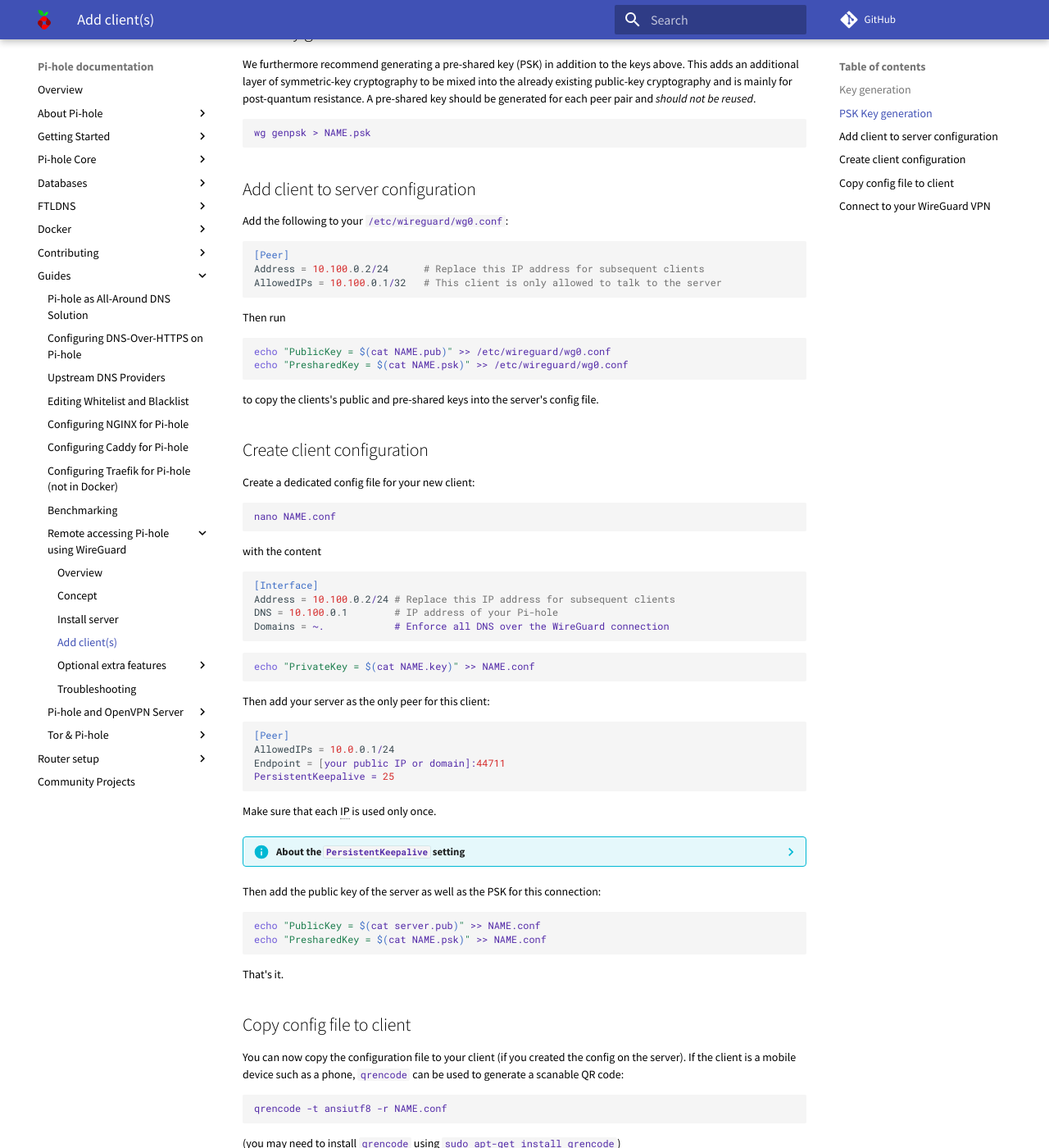
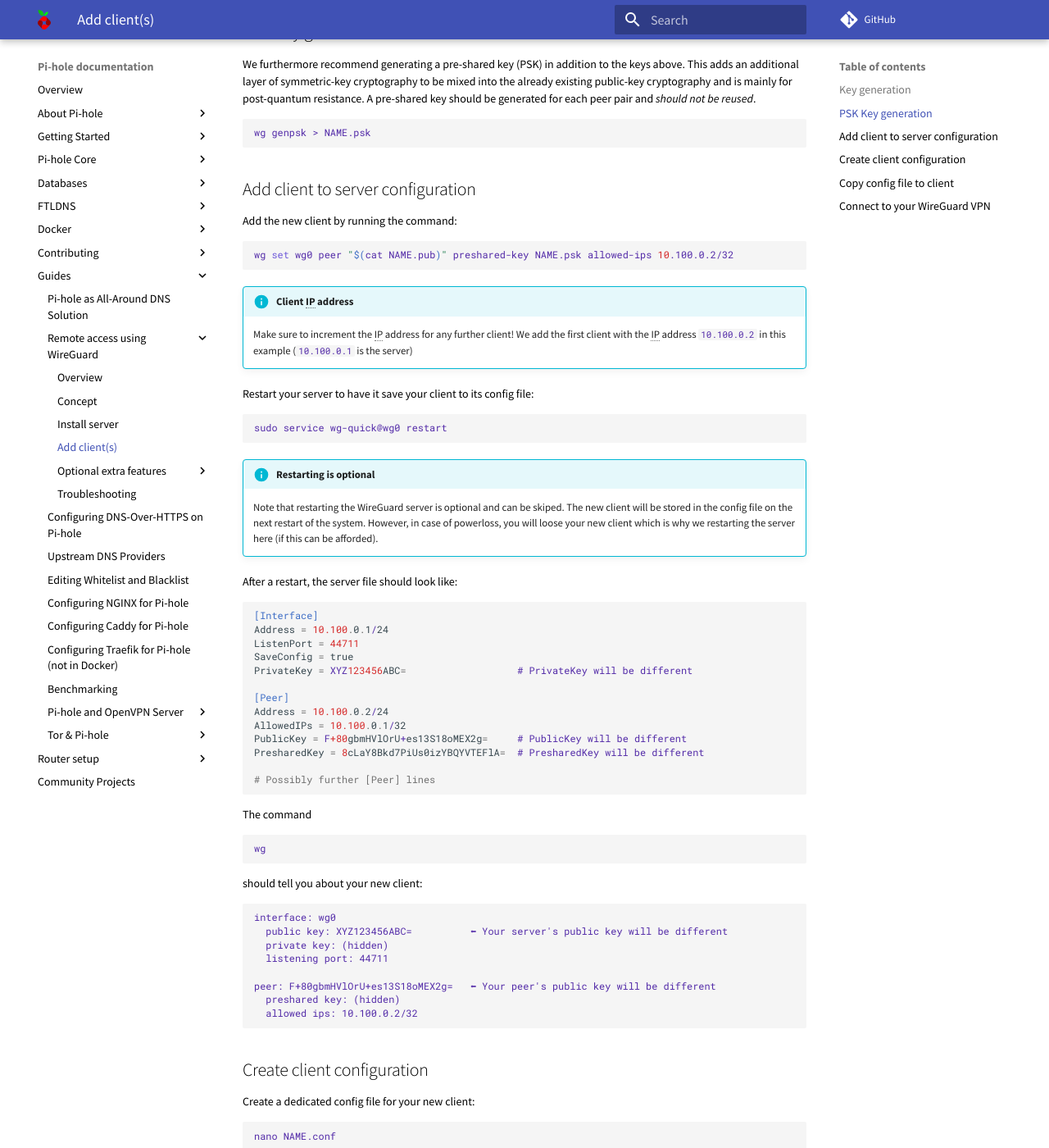
Before and after one commit to pi-hole/docs, an MkDocs documentation site: the page built from docs/guides/wireguard/client.md, in a window 1280 px wide and 1400 px high, scrolled down 542 px. Shown: the whole window at 82% size. Built offline with MkDocs 1.6.1 and Material for MkDocs 9.7.7, drawn with Linux system fonts in a browser that asks for light colours; comment, search, counter and statistics services are not loaded; some of the changed text lies outside the part shown.

Commit message:
Further optimizations and corrections for the WireGuard guide
Signed-off-by: DL6ER <dl6er@dl6er.de>

````diff
--- a/docs/guides/wireguard/client.md
+++ b/docs/guides/wireguard/client.md
@@ -25,22 +25,64 @@
 
 ## Add client to server configuration
 
-Add the following to your `/etc/wireguard/wg0.conf`:
+Add the new client by running the command:
+
+``` bash
+wg set wg0 peer "$(cat NAME.pub)" preshared-key NAME.psk allowed-ips 10.100.0.2/32
+```
+
+<!-- markdownlint-disable code-block-style -->
+!!! info "Client IP address"
+    Make sure to increment the IP address for any further client! We add the first client with the IP address `10.100.0.2` in this example (`10.100.0.1` is the server)
+<!-- markdownlint-disable code-block-style -->
+
+Restart your server to have it save your client to its config file:
+
+``` bash
+sudo service wg-quick@wg0 restart
+```
+
+<!-- markdownlint-disable code-block-style -->
+!!! info "Restarting is optional"
+    Note that restarting the WireGuard server is optional and can be skiped. The new client will be stored in the config file on the next restart of the system. However, in case of powerloss, you will loose your new client which is why we restarting the server here (if this can be afforded).
+<!-- markdownlint-disable code-block-style -->
+
+After a restart, the server file should look like:
 
 ``` toml
+[Interface]
+Address = 10.100.0.1/24
+ListenPort = 44711
+SaveConfig = true
+PrivateKey = XYZ123456ABC=                   # PrivateKey will be different
+
 [Peer]
-Address = 10.100.0.2/24      # Replace this IP address for subsequent clients
-AllowedIPs = 10.100.0.1/32   # This client is only allowed to talk to the server
+Address = 10.100.0.2/24
+AllowedIPs = 10.100.0.1/32
+PublicKey = F+80gbmHVlOrU+es13S18oMEX2g=     # PublicKey will be different
+PresharedKey = 8cLaY8Bkd7PiUs0izYBQYVTEFlA=  # PresharedKey will be different
+
+# Possibly further [Peer] lines
 ```
 
-Then run
+The command
 
 ``` bash
-echo "PublicKey = $(cat NAME.pub)" >> /etc/wireguard/wg0.conf
-echo "PresharedKey = $(cat NAME.psk)" >> /etc/wireguard/wg0.conf
+wg
 ```
 
-to copy the clients's public and pre-shared keys into the server's config file.
+should tell you about your new client:
+
+``` plain
+interface: wg0
+  public key: XYZ123456ABC=          ⬅ Your server's public key will be different
+  private key: (hidden)
+  listening port: 44711
+
+peer: F+80gbmHVlOrU+es13S18oMEX2g=   ⬅ Your peer's public key will be different
+  preshared key: (hidden)
+  allowed ips: 10.100.0.2/32
+```
 
 ## Create client configuration
 
@@ -54,25 +96,33 @@
 
 ``` toml
 [Interface]
-Address = 10.100.0.2/24 # Replace this IP address for subsequent clients
-DNS = 10.100.0.1        # IP address of your Pi-hole
-Domains = ~.            # Enforce all DNS over the WireGuard connection
+Address = 10.100.0.2/32 # Replace this IP address for subsequent clients
+DNS = 10.100.0.1        # IP address of your server (Pi-hole)
 ```
+
+and add the private key of this client
 
 ``` bash
 echo "PrivateKey = $(cat NAME.key)" >> NAME.conf
 ```
 
-Then add your server as the only peer for this client:
+Next, add your server as peer for this client:
 
 ``` toml
 [Peer]
-AllowedIPs = 10.0.0.1/24
+AllowedIPs = 10.100.0.0/24
 Endpoint = [your public IP or domain]:44711
 PersistentKeepalive = 25
 ```
 
-Make sure that each IP is used only once.
+Then add the public key of the server as well as the PSK for this connection:
+
+``` bash
+echo "PublicKey = $(cat server.pub)" >> NAME.conf
+echo "PresharedKey = $(cat NAME.psk)" >> NAME.conf
+```
+
+That's it.
 
 <!-- markdownlint-disable code-block-style -->
 ??? info "About the `PersistentKeepalive` setting"
@@ -82,17 +132,10 @@
 
     When this option is enabled, a keepalive packet is sent to the server endpoint once every interval seconds. A sensible interval that works with a wide variety of firewalls is `25` seconds. Setting it to 0 turns the feature off, which is the default.
 
+    Handshakes are not the same as keep-alives. A handshake establishes a limited-time session of about 3 minutes. So, for about 3 minutes your client is able to send its keep-alive packets without requireing a new session. Then, when the session expires, sending a new keep-alive requires a new session for which you should see a new handshake. In practice, the client initiates a handshake earlier.
+
     **TL;DR** If you're behind NAT or a firewall and you want to receive incoming connections long after network traffic has gone silent, this option will keep the "connection" open in the eyes of NAT.
 <!-- markdownlint-disable code-block-style -->
-
-Then add the public key of the server as well as the PSK for this connection:
-
-``` bash
-echo "PublicKey = $(cat server.pub)" >> NAME.conf
-echo "PresharedKey = $(cat NAME.psk)" >> NAME.conf
-```
-
-That's it.
 
 ## Copy config file to client
 
@@ -104,8 +147,31 @@
 
 (you may need to install `qrencode` using `sudo apt-get install qrencode`)
 
+You can directly scan this QR code with the official WireGuard app after clicking on the blue plus symbol in the lower right corner.
+
 ## Connect to your WireGuard VPN
 
 After creating/copying the connection information over to your client, you may use the client you prefer to connect to your system. Mind that setting up auto-start of the WireGuard connection may lead to issues if you are doing this too early (when the system cannot resolve DNS). See our [FAQ](faq.md) for further hints.
 
+You can check if your client successfully connected by, once again, running
+
+``` plain
+wg
+```
+
+on the server. It should show some traffic for your client if everything works:
+
+``` plain
+interface: wg0
+  public key: XYZ123456ABC=          ⬅ Your server's public key will be different
+  private key: (hidden)
+  listening port: 44711
+
+peer: F+80gbmHVlOrU+es13S18oMEX2g=   ⬅ Your peer's public key will be different
+  preshared key: (hidden)
+  allowed ips: 10.100.0.2/32
+  latest handshake: 32 seconds ago
+  transfer: 3.43 KiB received, 188 B sent
+```
+
 {!abbreviations.md!}
--- a/docs/guides/wireguard/server.md
+++ b/docs/guides/wireguard/server.md
@@ -4,7 +4,7 @@
 !!! info "The terms "server" and "client""
     Usage of the terms `server` and `client` were purposefully chosen in this guide specifically to help both new users and existing OpenVPN users become familiar with the construction of WireGuard's configuration files.
 
-    WireGuard documentation simply refers to both of these concepts as `peers`.
+    WireGuard itself simply refers to all connected devices as `peers`. It consitutes a connection between computers.
 <!-- markdownlint-enable code-block-style -->
 
 ## Installing the server components
@@ -82,20 +82,25 @@
 systemctl start wg-quick@wg0
 ```
 
-If successful, you should not see any output. In case you get an error like
+If successful, you should not see any output.
 
-``` plain
-RTNETLINK answers: Operation not supported
-Unable to access interface: Protocol not supported
-```
+<!-- markdownlint-disable code-block-style -->
+??? warning "Error: RTNETLINK answers: Operation not supported"
+    In case you get an error like
 
-you should check that the WireGuard kernel module is loaded with the command below:
+    ``` plain
+    RTNETLINK answers: Operation not supported
+    Unable to access interface: Protocol not supported
+    ```
 
-```bash
-sudo modprobe wireguard
-```
+    you should check that the WireGuard kernel module is loaded with the command below:
 
-If you get an error saying the module is missing, try reinstalling WireGuard or restart your server and try again. This may happen when the WireGuard server is installed for a more recent kernel than you are currently running. This typically happens when you have neither updated nor restarted your system for a long time.
+    ```bash
+    sudo modprobe wireguard
+    ```
+
+    If you get an error saying the module is missing, try reinstalling WireGuard or restart your server and try again. This may happen when the WireGuard server is installed for a more recent kernel than you are currently running. This typically happens when you have neither updated nor restarted your system for a long time.
+<!-- markdownlint-enable code-block-style -->
 
 ## Check everything is running
 
@@ -105,6 +110,21 @@
 wg
 ```
 
+The output should look like the following:
+
+``` plain
+interface: wg0
+  public key: XYZ123456ABC=   ⬅ Your public key will be different
+  private key: (hidden)
+  listening port: 44711
+```
+
+Your public key will be different to ours. This is expected (you just created your own key above).
+
+## Set your Pi-hole to listen on all interfaces
+
+On your [Settings page (tab DNS)](http://pi.hole/admin/settings.php?tab=dns), ensure you set the listing mode of your Pi-hole to one of the `Listen of all interfaces` settings. The top one is perferred as it adds a bit of additional safety. Your WireGuard peers/clients will be correctly recognized as being only one hop away.
+
 You can now continue to add clients.
 
 {!abbreviations.md!}
--- a/mkdocs.yml
+++ b/mkdocs.yml
@@ -92,14 +92,7 @@
     - 'How to sign-off commits': guides/github/how-to-signoff.md
   - 'Guides':
     - 'Pi-hole as All-Around DNS Solution': guides/unbound.md
-    - 'Configuring DNS-Over-HTTPS on Pi-hole': guides/dns-over-https.md
-    - 'Upstream DNS Providers': guides/upstream-dns-providers.md
-    - 'Editing Whitelist and Blacklist': guides/whitelist-blacklist.md
-    - 'Configuring NGINX for Pi-hole': guides/nginx-configuration.md
-    - 'Configuring Caddy for Pi-hole': guides/caddy-configuration.md
-    - 'Configuring Traefik for Pi-hole (not in Docker)': guides/traefik-configuration-nodocker.md
-    - 'Benchmarking': guides/benchmark.md
-    - 'Remote accessing Pi-hole using WireGuard':
+    - 'Remote access using WireGuard':
       - 'Overview': guides/wireguard/overview.md
       - 'Concept': guides/wireguard/concept.md
       - 'Install server': guides/wireguard/server.md
@@ -108,6 +101,13 @@
         - 'Make all local devices accessible': guides/wireguard/internal.md
         - 'Reroute all Internet traffic': guides/wireguard/route-everything.md
       - 'Troubleshooting': guides/wireguard/faq.md
+    - 'Configuring DNS-Over-HTTPS on Pi-hole': guides/dns-over-https.md
+    - 'Upstream DNS Providers': guides/upstream-dns-providers.md
+    - 'Editing Whitelist and Blacklist': guides/whitelist-blacklist.md
+    - 'Configuring NGINX for Pi-hole': guides/nginx-configuration.md
+    - 'Configuring Caddy for Pi-hole': guides/caddy-configuration.md
+    - 'Configuring Traefik for Pi-hole (not in Docker)': guides/traefik-configuration-nodocker.md
+    - 'Benchmarking': guides/benchmark.md
     - 'Pi-hole and OpenVPN Server':
       - 'Overview': guides/vpn/overview.md
       - 'Installation': guides/vpn/installation.md
````
Also changed, not shown: docs/guides/wireguard/internal.md (+2 -1 lines), docs/guides/wireguard/route-everything.md (+4 -2 lines).
